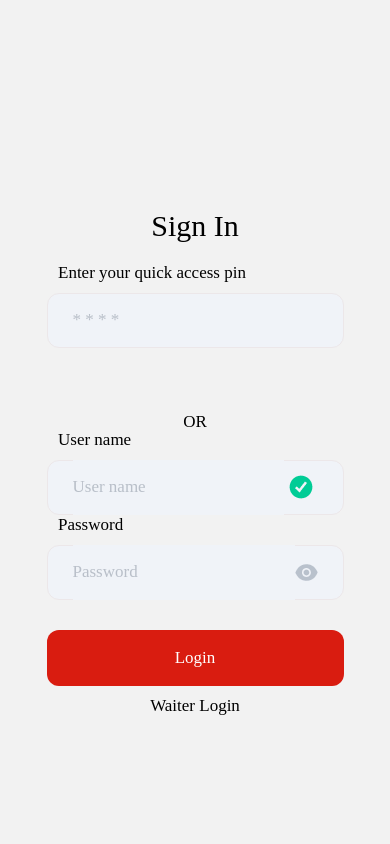
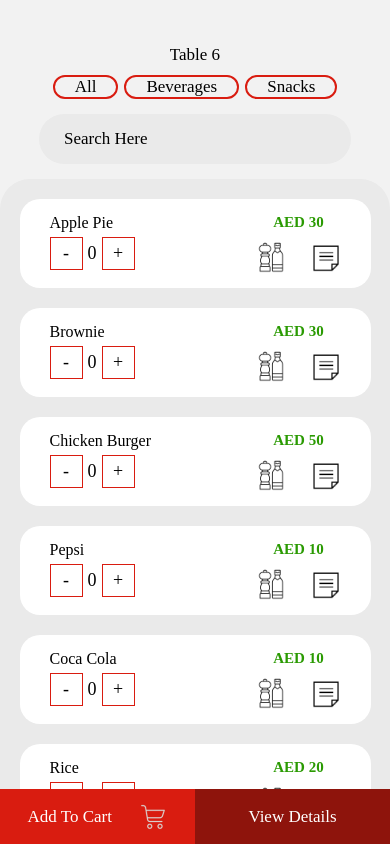
Before and after one commit to SangeethSujith/EZMenu, a React Native app: screen /Waitermenu in a window 390 px wide. Built offline with nearby package versions, Linux system fonts and the light colour scheme.

Commit message:
2 new screens

```diff
--- a/App.js
+++ b/App.js
@@ -8,6 +8,7 @@ import Bookfood from './assets/screens/Bookfood';
 import Customer from './assets/screens/Customer';
 import Orderdetails from './assets/screens/Orderdetails';
 import Waiter1 from './assets/screens/Waiter1';
+import Waitermenu from './assets/screens/Waitermenu';
 
 const Stack = createNativeStackNavigator();
 //this is a test
@@ -58,6 +59,11 @@ const App = () => {
           headerTitleAlign: 'center',
           headerTitleStyle: {fontFamily: 'poppinsmedium', fontSize: 20}}}
         />
+        <Stack.Screen
+          name="Waitermenu"
+          component={Waitermenu}
+          options={{headerShown: false}}
+        />
       </Stack.Navigator>
     </NavigationContainer>
   );
--- a/assets/screens/Waiter1.js
+++ b/assets/screens/Waiter1.js
@@ -25,7 +25,7 @@ const Waiter1 = ({navigation}) => {
           keyExtractor={item => item.id}
           data={seatdata}
           renderItem={({item}) => (
-            <TouchableOpacity onPress={() => navigation.navigate('Bookfood')}>
+            <TouchableOpacity onPress={() => navigation.navigate('Waitermenu')}>
               <View style={Design.tableview}>
                 <View style={Design.singletable}>
                   <Image style={Design.tableimg} source={item.seat} />
--- /dev/null
+++ b/assets/screens/Waitermenu.js
@@ -0,0 +1,94 @@
+/* eslint-disable prettier/prettier */
+/* eslint-disable react-native/no-inline-styles */
+import {
+  View,
+  Text,
+  TouchableOpacity,
+  ScrollView,
+  TextInput,
+  Image,
+  Modal,
+} from 'react-native';
+import Design from '../styles/Design';
+import {listdata} from '../other/Data';
+import Listitems from '../other/Listitems';
+import React, {useState} from 'react';
+
+const Waitermenu = ({navigation}) => {
+  const [open, setOpen] = useState(false);
+  return (
+    <View style={Design.container2}>
+      <Text style={Design.h2c}>Table 6</Text>
+      <View
+        style={{
+          flexDirection: 'row',
+          alignItems: 'center',
+          justifyContent: 'center',
+          marginTop: 10,
+          marginBottom: 15,
+        }}>
+        <TouchableOpacity style={Design.category}>
+          <Text style={Design.h2c}>All</Text>
+        </TouchableOpacity>
+        <TouchableOpacity style={Design.category}>
+          <Text style={Design.h2c}>Beverages</Text>
+        </TouchableOpacity>
+        <TouchableOpacity style={Design.category}>
+          <Text style={Design.h2c}>Snacks</Text>
+        </TouchableOpacity>
+      </View>
+      <TextInput style={Design.search} placeholder="Search Here" />
+      <View style={Design.listcontain}>
+        <ScrollView>
+          <View>
+            {listdata.map(item => (
+              <Listitems
+                key={item.id}
+                image={item.image}
+                title={item.title}
+                price={item.price}
+              />
+            ))}
+          </View>
+        </ScrollView>
+        <View style={Design.orderbtn}>
+          <TouchableOpacity
+            style={Design.orderbtnleft}
+            onPress={() => setOpen(true)}>
+            <Text style={Design.white}>Add To Cart</Text>
+            <Image
+              style={{height: 28, width: 28}}
+              source={require('../images/cart.png')}
+            />
+          </TouchableOpacity>
+          <Modal transparent visible={open} animationType="fade">
+            <View style={Design.modalcontainer}>
+              <View style={Design.modal}>
+                <View style={Design.modalhead}>
+                  <Text style={Design.h1m}>Alert</Text>
+                </View>
+                <View style={Design.modalbtm}>
+                  <Text style={Design.h2c}>
+                    Your Order is about to be placed
+                  </Text>
+                  <TouchableOpacity
+                    style={Design.modalbutton}
+                    onPress={() => setOpen(false)}>
+                    <Text style={Design.h2c}>Close</Text>
+                  </TouchableOpacity>
+                </View>
+              </View>
+            </View>
+          </Modal>
+          <TouchableOpacity
+            style={Design.orderbtnright}
+            onPress={() => navigation.navigate('Customer')}>
+            <Text style={Design.white}>View Details</Text>
+          </TouchableOpacity>
+        </View>
+      </View>
+    </View>
+  );
+};
+
+export default Waitermenu;
```
